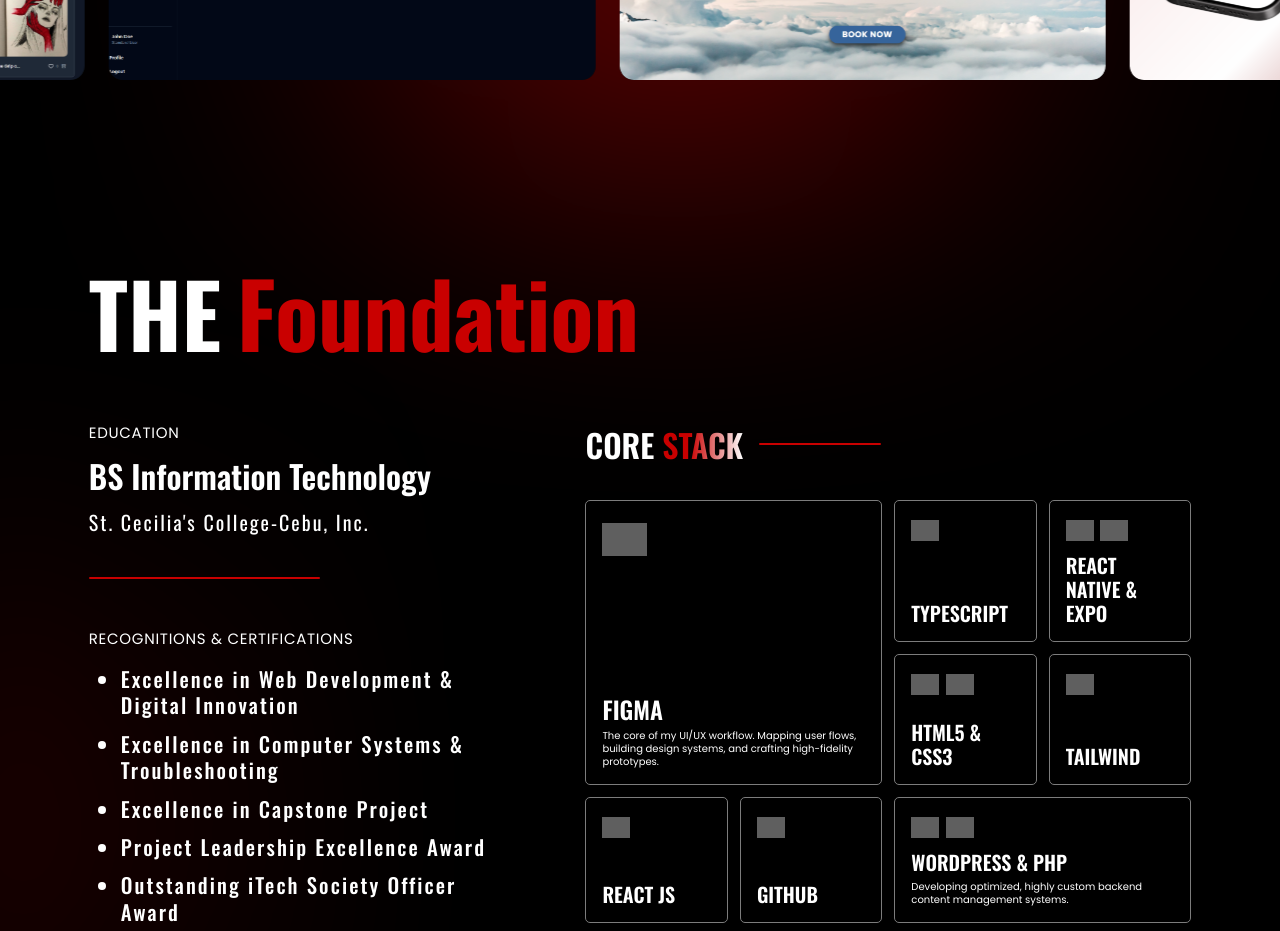
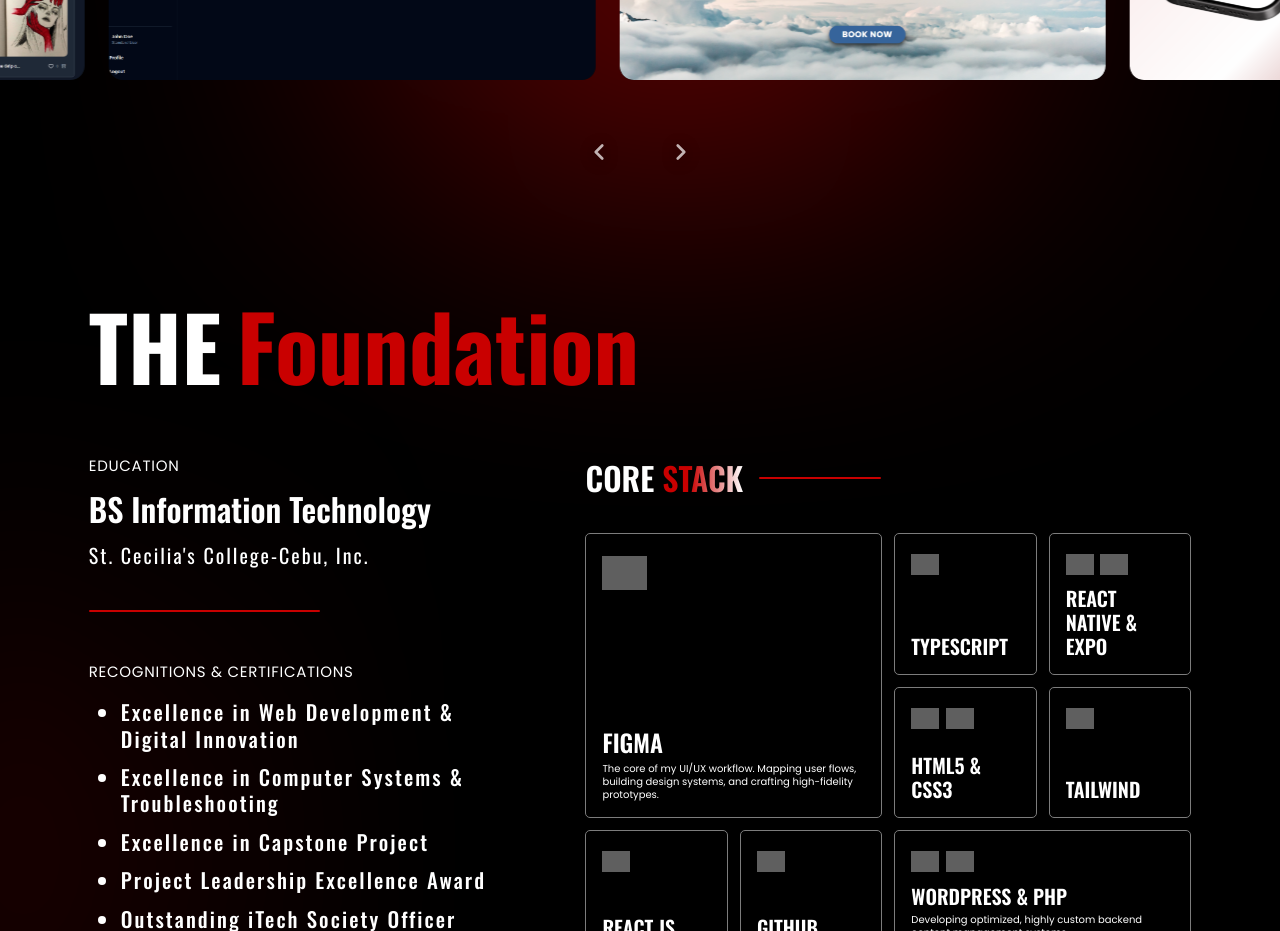
Before and after one commit to JaiAnoba/Portfolio, a React (Vite) app: page / in a window 1280 px wide. Shown: the part 2540-3471 px from the top of the page. Built offline with nearby package versions, Linux system fonts and the light colour scheme; grey boxes are pictures that could not be loaded; a web font is replaced by a local one.

Commit message:
added buttons

```diff
--- a/src/components/Projects.css
+++ b/src/components/Projects.css
@@ -4,11 +4,14 @@
 }
 
 .projects-glow {
+  position: absolute;
+  z-index: 1;
   width: 591px;
   height: 350px;
   background: var(--red-dark);
   left: 30%;
   top: 40%;
+  pointer-events: none;
 }
 
 .projects-header {
@@ -62,6 +65,8 @@
   overflow: hidden;
   width: 100%;
   padding: 1rem 0;
+  /* Smoothly applies programmatic scroll manipulations alongside infinite animation track states */
+  scroll-behavior: smooth;
 }
 
 .projects-marquee-track {
@@ -138,8 +143,6 @@
   mask-image: linear-gradient(to bottom, rgba(0, 0, 0, 0) 0%, rgba(0, 0, 0, 1) 20px);
   -webkit-mask-image: linear-gradient(to bottom, rgba(0, 0, 0, 0) 0%, rgba(0, 0, 0, 1) 20px);
 }
-
-
 
 .projects-slide-detail-copy {
   position: relative;
@@ -235,6 +238,45 @@
   );
 } */
 
+/* ── Manual Action Controllers ── */
+.projects-nav-controls {
+  display: flex;
+  justify-content: center;
+  align-items: center;
+  gap: 2.5rem;
+  margin-top: 2.2rem;
+  width: 100%;
+}
+
+.projects-nav-btn {
+  border: none;
+  background: none;
+  cursor: pointer;
+  padding: 0.5rem;
+  display: flex;
+  align-items: center;
+  justify-content: center;
+  color: var(--white);
+  opacity: 0.7;
+  transition: transform 0.2s ease, opacity 0.2s ease, filter 0.2s ease;
+}
+
+.projects-nav-btn svg {
+  width: 26px;
+  height: 26px;
+  /* Premium drop shadow matching your aesthetic files */
+  filter: drop-shadow(0px 2px 8px rgba(0, 0, 0, 0.8));
+}
+
+.projects-nav-btn:hover {
+  opacity: 1;
+  transform: scale(1.15);
+}
+
+.projects-nav-btn:active {
+  transform: scale(0.95);
+}
+
 /* ── Responsive (tablet and below; laptop layout unchanged at 1025px+) ── */
 @media (max-width: 1024px) {
   .projects {
@@ -269,6 +311,7 @@
     height: 260px;
     left: 50%;
     transform: translateX(-50%);
+    z-index: -1;
   }
 
   .projects-desc {
@@ -357,6 +400,11 @@
   .projects-slide-detail-desc {
     -webkit-line-clamp: 2;
   }
+
+  .projects-nav-controls {
+    gap: 1.75rem;
+    margin-top: 1.5rem;
+  }
 }
 
 @media (max-width: 480px) {
--- a/src/components/Projects.tsx
+++ b/src/components/Projects.tsx
@@ -186,6 +186,43 @@ export default function Projects() {
     setActiveProjectIndex(null)
   }
 
+  const handlePrevClick = () => {
+    setHoveredSlideKey(null)
+
+    const outer = carouselRef.current?.querySelector('.projects-marquee-outer') as HTMLDivElement
+    const firstSlide = trackRef.current?.querySelector('.projects-slide')
+
+    if (outer && firstSlide) {
+      const slideWidth = firstSlide.getBoundingClientRect().width + 24
+
+      // FIXED BOUNDS: If at the very start, wrap around seamlessly to the half-way point
+      if (outer.scrollLeft <= 0) {
+        outer.scrollLeft = outer.scrollWidth / 2
+      }
+
+      outer.scrollBy({ left: -slideWidth, behavior: 'smooth' })
+    }
+  }
+
+  const handleNextClick = () => {
+    setHoveredSlideKey(null)
+
+    const outer = carouselRef.current?.querySelector('.projects-marquee-outer') as HTMLDivElement
+    const firstSlide = trackRef.current?.querySelector('.projects-slide')
+
+    if (outer && firstSlide) {
+      const slideWidth = firstSlide.getBoundingClientRect().width + 24
+
+      // FIXED BOUNDS: Check if the user is approaching the end of the cloned sets
+      const maxScrollLeft = outer.scrollWidth - outer.clientWidth
+      if (outer.scrollLeft >= maxScrollLeft - slideWidth) {
+        outer.scrollTo({ left: 0, behavior: 'instant' }) // Instantly jump back to start before moving
+      }
+
+      outer.scrollBy({ left: slideWidth, behavior: 'smooth' })
+    }
+  }
+
   const items = [...PROJECTS, ...PROJECTS]
 
   return (
@@ -287,6 +324,29 @@ export default function Projects() {
             })}
           </div>
         </div>
+
+        <div className="projects-nav-controls">
+          <button
+            type="button"
+            className="projects-nav-btn projects-nav-btn--prev"
+            onClick={handlePrevClick}
+            aria-label="Previous projects"
+          >
+            <svg width="24" height="24" viewBox="0 0 24 24" fill="none" stroke="currentColor" strokeWidth="2.5" strokeLinecap="round" strokeLinejoin="round">
+              <polyline points="15 18 9 12 15 6"></polyline>
+            </svg>
+          </button>
+          <button
+            type="button"
+            className="projects-nav-btn projects-nav-btn--next"
+            onClick={handleNextClick}
+            aria-label="Next projects"
+          >
+            <svg width="24" height="24" viewBox="0 0 24 24" fill="none" stroke="currentColor" strokeWidth="2.5" strokeLinecap="round" strokeLinejoin="round">
+              <polyline points="9 18 15 12 9 6"></polyline>
+            </svg>
+          </button>
+        </div>
       </div>
 
       {activeProjectIndex !== null && (
```
